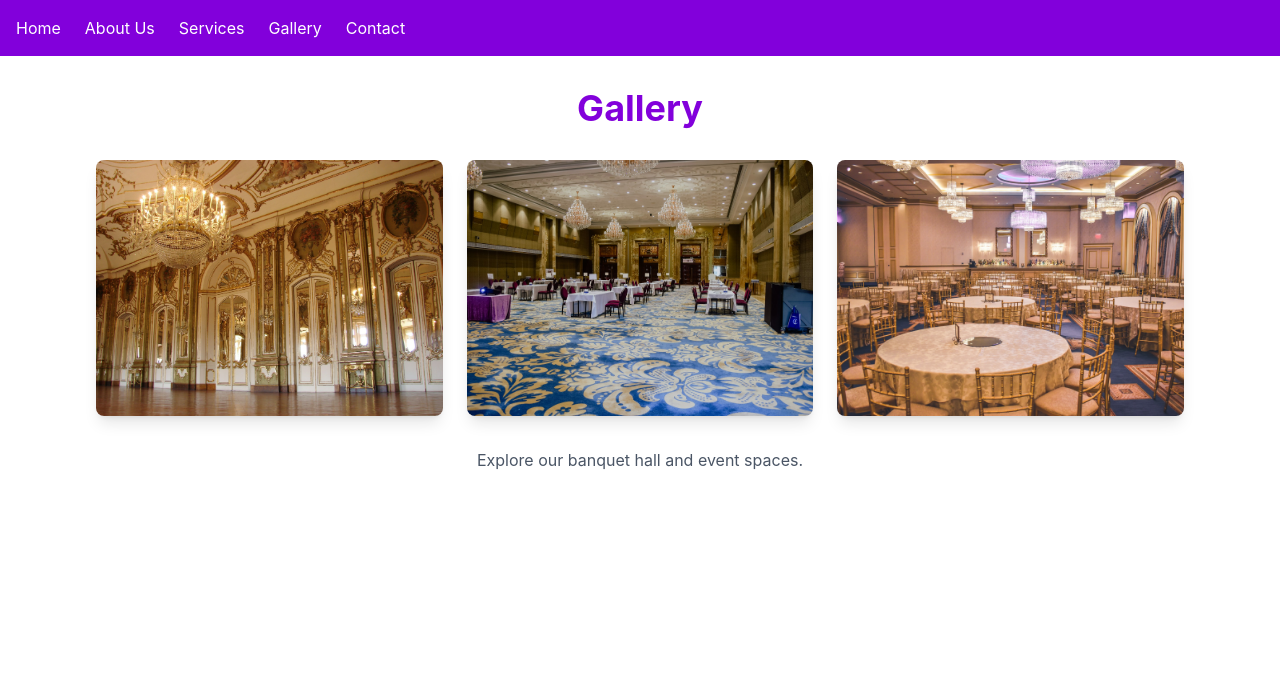
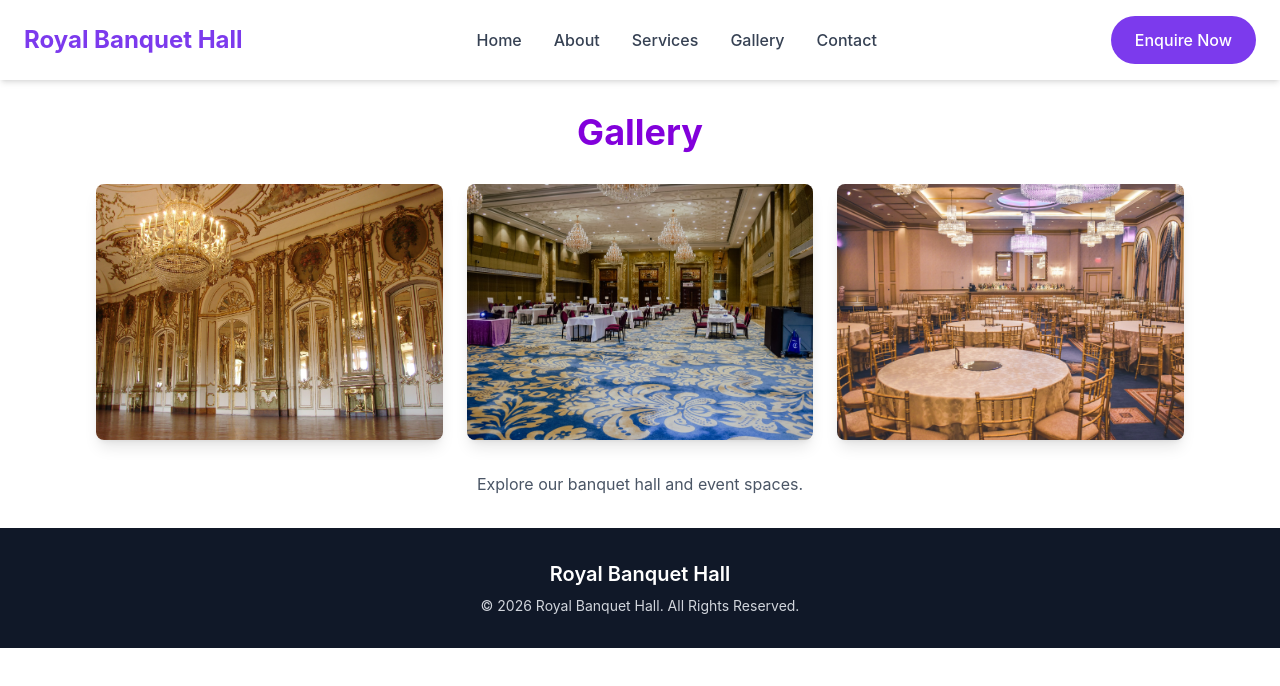
Before and after one commit to deveshkumar0902/Banquet_Intern, a React app in the folder frontend/: page /gallery in a window 1280 px wide. Shown: the top 686 px of the page. Built offline with nearby package versions, Linux system fonts and the light colour scheme; the HTML template or start-up script is replaced by a standard one.

Commit message:
Refactored shared layout components

```diff
--- a/frontend/src/App.jsx
+++ b/frontend/src/App.jsx
@@ -1,80 +1,31 @@
-import EnquiryForm from "./components/EnquiryForm";
-import { BrowserRouter, Routes, Route, Link } from "react-router-dom";
+import { BrowserRouter, Routes, Route } from "react-router-dom";
 import AboutUs from "./pages/AboutUs";
 import Services from "./pages/Services";
-import Hero from "./components/Hero";
 import GalleryPage from "./pages/Gallery";
-import VenueShowcase from "./components/VenueShowcase";
-import Packages from "./components/Packages";
-import Testimonials from "./components/Testimonials";
-import EventStats from "./components/EventStats";
 import Contact from "./pages/Contact";
+import Home from "./pages/Home";
+
+import Header from "./components/layout/Header";
+import Footer from "./components/layout/Footer";
+
 import { ToastContainer } from "react-toastify";
 import "react-toastify/dist/ReactToastify.css";
-import FAQAccordion from "./components/FAQAccordion";
-function Home() {
-  return (
-    <>
-      <Hero />
-      <EnquiryForm />
-      <VenueShowcase />
-      <Packages />
-      <Testimonials />
-      <EventStats />
-      <FAQAccordion />
-    </>
-  );
-}
+
 function App() {
   return (
     <>
-    <BrowserRouter basename={import.meta.env.BASE_URL.replace(/\/$/, '')}>
-      <nav className="bg-purple-700 text-white p-4 flex gap-6">
-        <Link to="/">Home</Link>
-
-        <Link to="/about">
-          About Us
-        </Link>
-
-        <Link to="/services">
-          Services
-        </Link>
-
-        <Link to="/gallery">
-          Gallery
-        </Link>
-
-        <Link to="/contact">
-          Contact
-        </Link>
-      </nav>
+      <BrowserRouter basename={import.meta.env.BASE_URL.replace(/\/$/, "")}>
+        <Header />
 
         <Routes>
-        <Route
-          path="/"
-          element={<Home />}
-        />
+          <Route path="/" element={<Home />} />
+          <Route path="/about" element={<AboutUs />} />
+          <Route path="/services" element={<Services />} />
+          <Route path="/gallery" element={<GalleryPage />} />
+          <Route path="/contact" element={<Contact />} />
+        </Routes>
 
-        <Route
-          path="/about"
-          element={<AboutUs />}
-        />
-
-        <Route
-          path="/services"
-          element={<Services />}
-        />
-
-        <Route
-          path="/gallery"
-          element={<GalleryPage />}
-        />
-
-        <Route
-          path="/contact"
-          element={<Contact />}
-        />
-      </Routes>
+        <Footer />
       </BrowserRouter>
 
       <ToastContainer
--- /dev/null
+++ b/frontend/src/components/layout/Container.jsx
@@ -0,0 +1,9 @@
+function Container({ children }) {
+  return (
+    <div className="max-w-7xl mx-auto px-6">
+      {children}
+    </div>
+  );
+}
+
+export default Container;
--- /dev/null
+++ b/frontend/src/components/layout/Footer.jsx
@@ -0,0 +1,18 @@
+import Container from "./Container";
+
+function Footer() {
+  return (
+    <footer className="bg-gray-900 text-white">
+      <Container>
+        <div className="flex flex-col items-center justify-center py-8">
+          <h2 className="text-xl font-semibold">Royal Banquet Hall</h2>
+          <p className="mt-2 text-sm text-gray-300">
+            © 2026 Royal Banquet Hall. All Rights Reserved.
+          </p>
+        </div>
+      </Container>
+    </footer>
+  );
+}
+
+export default Footer;
--- /dev/null
+++ b/frontend/src/components/layout/Header.jsx
@@ -0,0 +1,39 @@
+import { Link } from "react-router-dom";
+import Container from "./Container";
+
+function Header() {
+  return (
+    <header className="sticky top-0 z-50 bg-white shadow-md">
+      <Container>
+        <nav className="flex items-center justify-between h-20">
+          {/* Logo */}
+          <Link
+            to="/"
+            className="text-2xl font-bold text-[#7C3AED]"
+          >
+            Royal Banquet Hall
+          </Link>
+
+          {/* Navigation */}
+          <div className="hidden md:flex items-center gap-8 text-gray-700 font-medium">
+            <Link to="/">Home</Link>
+            <Link to="/about">About</Link>
+            <Link to="/services">Services</Link>
+            <Link to="/gallery">Gallery</Link>
+            <Link to="/contact">Contact</Link>
+          </div>
+
+          {/* CTA */}
+          <Link
+            to="/contact"
+            className="rounded-full bg-[#7C3AED] px-6 py-3 text-white font-medium hover:bg-[#6D28D9] transition"
+          >
+            Enquire Now
+          </Link>
+        </nav>
+      </Container>
+    </header>
+  );
+}
+
+export default Header;
--- /dev/null
+++ b/frontend/src/pages/Home.jsx
@@ -0,0 +1,23 @@
+import Hero from "../components/Hero";
+import EnquiryForm from "../components/EnquiryForm";
+import VenueShowcase from "../components/VenueShowcase";
+import Packages from "../components/Packages";
+import Testimonials from "../components/Testimonials";
+import EventStats from "../components/EventStats";
+import FAQAccordion from "../components/FAQAccordion";
+
+function Home() {
+  return (
+    <>
+      <Hero />
+      <EnquiryForm />
+      <VenueShowcase />
+      <Packages />
+      <Testimonials />
+      <EventStats />
+      <FAQAccordion />
+    </>
+  );
+}
+
+export default Home;
```
Also changed, not shown: 2 other files (tests, documents, lock files or other folders). Lines whose indentation alone changed are shown as unchanged.
